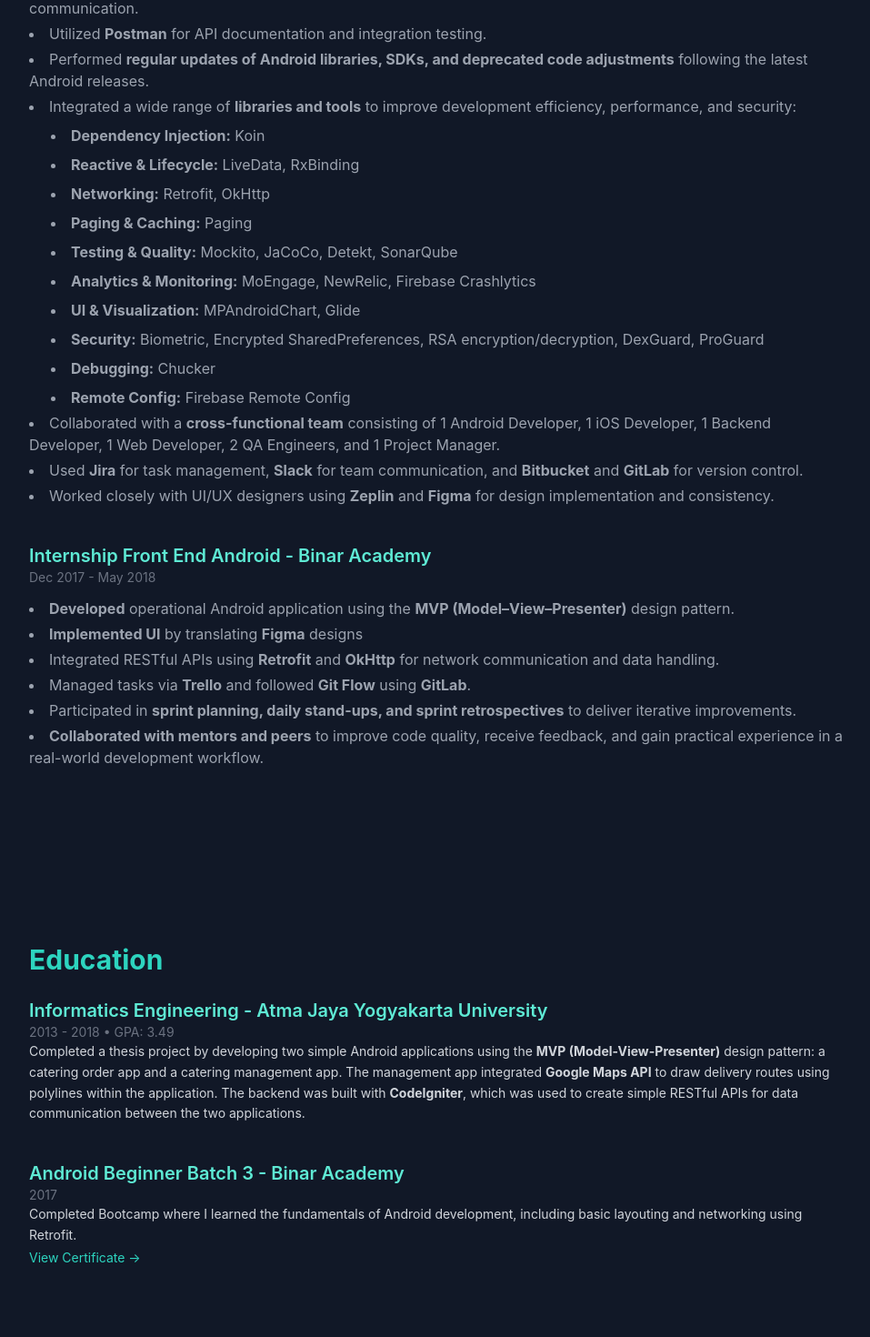
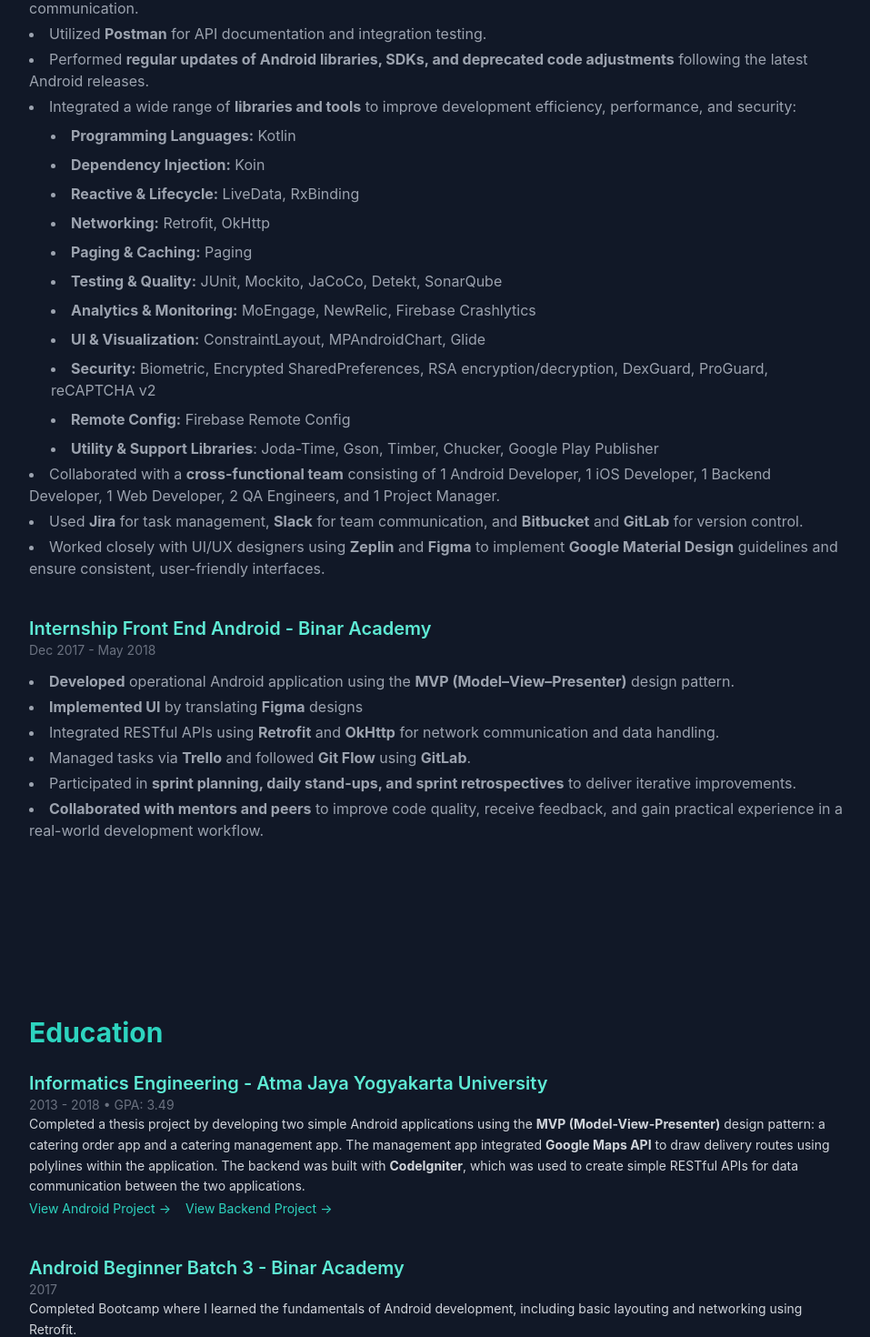
Before and after one commit to nicolasjuniar/nicolasjuniar.github.io, a React (Vite) app: page / in a window 1280 px wide. Shown: the part 1557-3027 px from the top of the page at 91% size, without its empty margins (160-1117 px from the left). Built offline with nearby package versions, Linux system fonts and the light colour scheme.

Commit message:
[nico] update experience, education and cv

```diff
--- a/src/components/Contact.tsx
+++ b/src/components/Contact.tsx
@@ -55,7 +55,7 @@
         </p>
       </div>
       <a
-        href="https://drive.google.com/file/d/1Q0Z0ZrnV6WtRxmE8qnhHFJiVDkjY9RBm/view?usp=sharing"
+        href="https://drive.google.com/file/d/1f_i5wPpbwx9KKaCK5xOiQdDe-tNJ3d4p/view?usp=sharing"
         download
         className="mt-6 inline-block px-6 py-3 bg-teal-500 text-gray-900 font-semibold rounded-full hover:bg-teal-400 transition-all"
       >
--- a/src/components/Education.tsx
+++ b/src/components/Education.tsx
@@ -28,6 +28,22 @@
             to create simple RESTful APIs for data communication between the two
             applications.
           </p>
+          <a
+            href="https://github.com/nicolasjuniar/porkat"
+            target="_blank"
+            rel="noopener noreferrer"
+            className="text-teal-400 text-sm hover:underline mr-4"
+          >
+            View Android Project →
+          </a>
+          <a
+            href="https://github.com/nicolasjuniar/porkat_web"
+            target="_blank"
+            rel="noopener noreferrer"
+            className="text-teal-400 text-sm hover:underline"
+          >
+            View Backend Project →
+          </a>
         </div>
         <div>
           <h4 className="text-xl font-semibold text-teal-300">
--- a/src/components/Experience.tsx
+++ b/src/components/Experience.tsx
@@ -61,6 +61,9 @@
               improve development efficiency, performance, and security:
               <ul className="list-disc list-inside ml-6 mt-2 space-y-2 text-gray-400">
                 <li>
+                  <strong>Programming Languages:</strong> Kotlin
+                </li>
+                <li>
                   <strong>Dependency Injection:</strong> Koin
                 </li>
                 <li>
@@ -73,26 +76,28 @@
                   <strong>Paging & Caching:</strong> Paging
                 </li>
                 <li>
-                  <strong>Testing & Quality:</strong> Mockito, JaCoCo, Detekt,
-                  SonarQube
+                  <strong>Testing & Quality:</strong> JUnit, Mockito, JaCoCo,
+                  Detekt, SonarQube
                 </li>
                 <li>
                   <strong>Analytics & Monitoring:</strong> MoEngage, NewRelic,
                   Firebase Crashlytics
                 </li>
                 <li>
-                  <strong>UI & Visualization:</strong> MPAndroidChart, Glide
+                  <strong>UI & Visualization:</strong> ConstraintLayout,
+                  MPAndroidChart, Glide
                 </li>
                 <li>
                   <strong>Security:</strong> Biometric, Encrypted
                   SharedPreferences, RSA encryption/decryption, DexGuard,
-                  ProGuard
-                </li>
-                <li>
-                  <strong>Debugging:</strong> Chucker
+                  ProGuard, reCAPTCHA v2
                 </li>
                 <li>
                   <strong>Remote Config:</strong> Firebase Remote Config
+                </li>
+                <li>
+                  <strong>Utility & Support Libraries</strong>: Joda-Time, Gson,
+                  Timber, Chucker, Google Play Publisher
                 </li>
               </ul>
             </li>
@@ -110,8 +115,9 @@
             </li>
             <li>
               Worked closely with UI/UX designers using <strong>Zeplin</strong>{" "}
-              and <strong>Figma</strong> for design implementation and
-              consistency.
+              and <strong>Figma</strong> to implement{" "}
+              <strong>Google Material Design</strong> guidelines and ensure
+              consistent, user-friendly interfaces.
             </li>
           </ul>
         </div>
```
